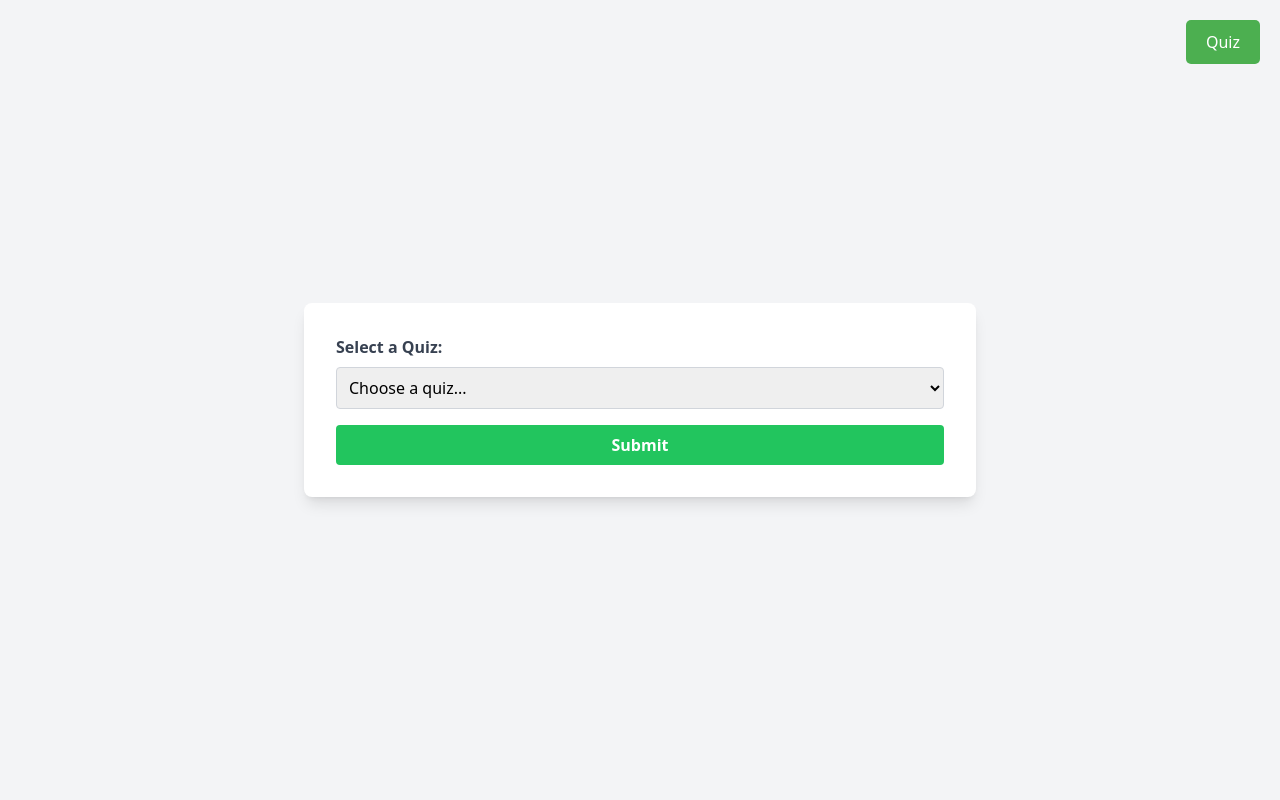
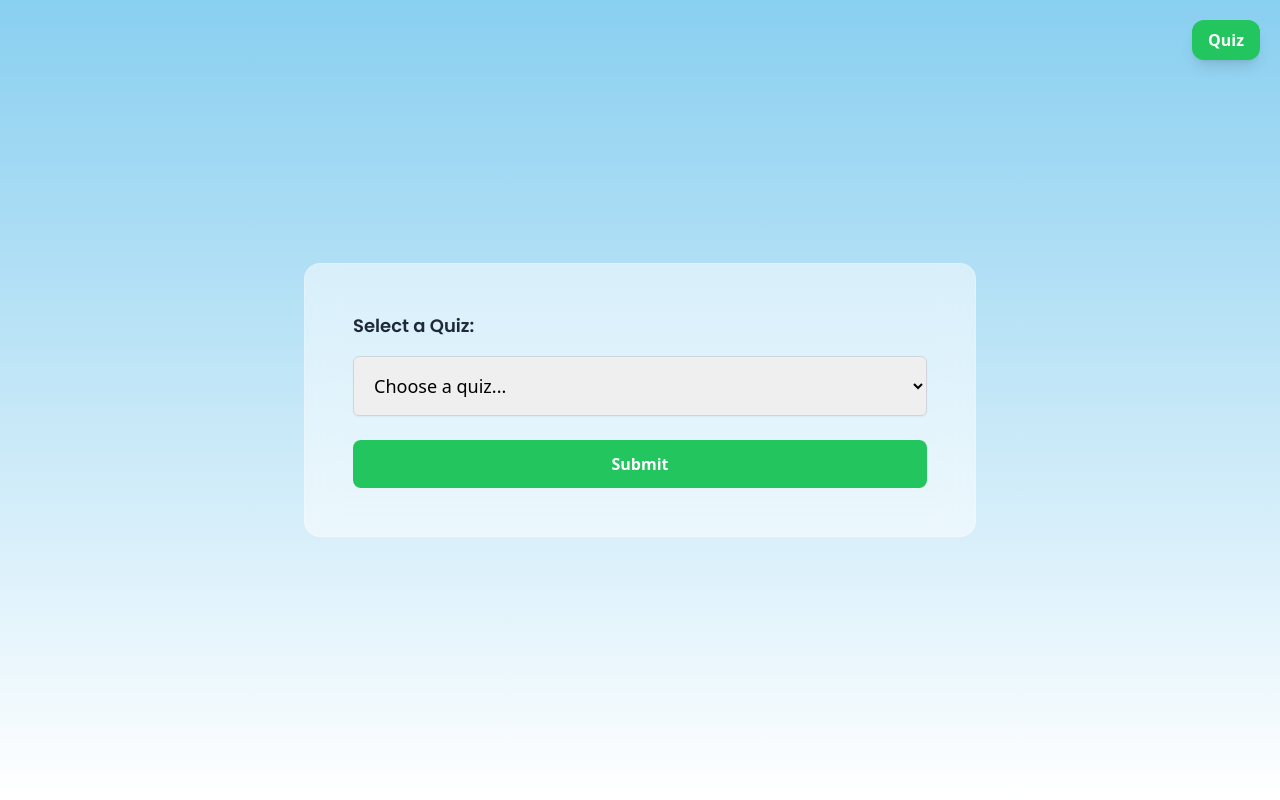
Before and after one commit to Eihentss/quizs, a PHP site: page /quiz/create in a window 1280 px wide. Run offline with PHP 8.4, Linux system fonts and the light colour scheme; the visitor is signed in with stand-in values (Sample User, id 1); data that the repository does not hold is empty; some libraries are stand-ins or nearby versions.

Commit message:
dizains
dizains

```diff
--- a/app/Views/quiz/create.php
+++ b/app/Views/quiz/create.php
@@ -1,4 +1,3 @@
-
 <?php require_once "../app/Views/Components/head.php"; ?>
 <!DOCTYPE html>
 <html lang="en">
@@ -6,20 +5,25 @@
     <meta charset="UTF-8">
     <meta name="viewport" content="width=device-width, initial-scale=1.0">
     <title>Create or Edit a Quiz</title>
+    <link href="https://fonts.googleapis.com/css2?family=Poppins:wght@400;600;700&display=swap" rel="stylesheet">
 </head>
-<body class="bg-gray-100 flex items-center justify-center min-h-screen">
+<body class="bg-gradient-to-b from-[#89CFF0] to-white min-h-screen flex items-center justify-center relative">
 
-<div class="bg-white rounded-lg shadow-lg p-8 max-w-2xl w-full">
-    <div style="position: absolute; top: 20px; right: 20px;">
+    <!-- Navigation button -->
+    <div class="absolute top-5 right-5 z-50">
         <a href="/project">
-            <button style="padding: 10px 20px; background-color: #4CAF50; color: white; border: none; border-radius: 5px; cursor: pointer;">
+            <button class="hover:scale-105 bg-green-500 hover:bg-green-700 text-white font-bold py-2 px-4 rounded-xl shadow-lg transition-transform duration-300 ease-in-out">
                 Quiz
             </button>
         </a>
     </div>
-    <form action="/quiz/store" method="POST">
-        <label for="quiz_selection" class="block text-gray-700 font-semibold mb-2">Select a Quiz:</label>
-        <select name="quiz_selection" id="quiz_selection" class="w-full p-2 border border-gray-300 rounded mb-4" required>
+
+    <!-- Form container -->
+    <div class="backdrop-filter backdrop-blur-lg bg-white/50 p-12 rounded-2xl shadow-3xl border border-white/20 w-full h-full max-w-2xl mx-auto flex flex-col items-center justify-center">
+        <form action="/quiz/store" method="POST" class="w-full">
+            <!-- Quiz selection -->
+            <label for="quiz_selection" class="block text-gray-800 font-semibold mb-4 text-lg" style="font-family: 'Poppins', sans-serif;">Select a Quiz:</label>
+            <select name="quiz_selection" id="quiz_selection" class="w-full p-4 border border-gray-300 rounded-md shadow-sm focus:outline-none focus:ring-2 focus:ring-blue-500 transition duration-300 ease-in-out text-lg mb-6">
                 <option value="">Choose a quiz...</option>
                 <?php foreach ($quizzes as $quiz): ?>
                     <option value="<?= htmlspecialchars($quiz['quiz_id']) ?>"><?= htmlspecialchars($quiz['title']) ?></option>
@@ -27,82 +31,84 @@
                 <option value="new_quiz">Create New Quiz</option>
             </select>
 
-        <div id="new-quiz-container" style="display: none;">
-            <label for="title" class="block text-gray-700 font-semibold mb-2">Quiz Title:</label>
-            <input type="text" name="title" required class="w-full p-2 border border-gray-300 rounded mb-4">
+            <!-- New quiz container -->
+            <div id="new-quiz-container" style="display: none;" class="w-full">
+                <label for="title" class="block text-gray-800 font-semibold mb-4 text-lg" style="font-family: 'Poppins', sans-serif;">Quiz Title:</label>
+                <input type="text" name="title" required class="w-full p-4 border border-gray-300 rounded-md shadow-sm mb-6 focus:outline-none focus:ring-2 focus:ring-blue-500 transition duration-300 ease-in-out">
 
-            <label for="description" class="block text-gray-700 font-semibold mb-2">Description:</label>
-            <textarea name="description" class="w-full p-2 border border-gray-300 rounded mb-4"></textarea>
+                <label for="description" class="block text-gray-800 font-semibold mb-4 text-lg" style="font-family: 'Poppins', sans-serif;">Description:</label>
+                <textarea name="description" class="w-full p-4 border border-gray-300 rounded-md shadow-sm mb-6 focus:outline-none focus:ring-2 focus:ring-blue-500 transition duration-300 ease-in-out"></textarea>
 
-            <h3 class="text-xl font-semibold mb-4">Questions</h3>
+                <h3 class="text-2xl font-semibold mb-4 text-gray-800 drop-shadow-lg" style="font-family: 'Poppins', sans-serif;">Questions</h3>
                 <div id="questions-container">
-                <div class="question mb-4 p-4 border border-gray-300 rounded">
-                    <label for="question_text[]" class="block text-gray-700 font-semibold mb-2">Question:</label>
-                    <input type="text" name="question_text[]" required class="w-full p-2 border border-gray-300 rounded mb-2">
+                    <div class="question mb-6 p-6 border border-gray-300 rounded-lg backdrop-filter backdrop-blur-md bg-white/70 shadow-sm">
+                        <label for="question_text[]" class="block text-gray-800 font-semibold mb-2 text-lg">Question:</label>
+                        <input type="text" name="question_text[]" required class="w-full p-4 border border-gray-300 rounded-md shadow-sm mb-4 focus:outline-none focus:ring-2 focus:ring-blue-500 transition duration-300 ease-in-out">
 
-                    <label class="block text-gray-700 font-semibold mb-2">Answer Options:</label>
-                    <div class="answers-container mb-2">
+                        <label class="block text-gray-800 font-semibold mb-2 text-lg">Answer Options:</label>
+                        <div class="answers-container mb-4">
+                            <!-- Correct answer -->
                             <div class="answer flex items-center mb-2">
-                            <input type="text" name="answers[0][0]" required placeholder="Correct answer" class="flex-1 p-2 border border-gray-300 rounded mr-2">
-                            <input type="hidden" name="is_correct[0]" value="0"> <!-- Marks the first answer as correct -->
+                                <input type="text" name="answers[0][0]" required placeholder="Correct answer" class="flex-1 p-4 border border-gray-300 rounded-md shadow-sm mr-2 focus:outline-none focus:ring-2 focus:ring-blue-500 transition duration-300 ease-in-out">
+                                <input type="hidden" name="is_correct[0]" value="0">
                             </div>
+                            <!-- Wrong answers -->
+                            <?php for ($i = 1; $i <= 3; $i++): ?>
                             <div class="answer flex items-center mb-2">
-                            <input type="text" name="answers[0][1]" required placeholder="Wrong answer" class="flex-1 p-2 border border-gray-300 rounded mr-2">
+                                <input type="text" name="answers[0][<?= $i ?>]" required placeholder="Wrong answer" class="flex-1 p-4 border border-gray-300 rounded-md shadow-sm mr-2 focus:outline-none focus:ring-2 focus:ring-blue-500 transition duration-300 ease-in-out">
                             </div>
-                        <div class="answer flex items-center mb-2">
-                            <input type="text" name="answers[0][2]" required placeholder="Wrong answer" class="flex-1 p-2 border border-gray-300 rounded mr-2">
-                        </div>
-                        <div class="answer flex items-center mb-2">
-                            <input type="text" name="answers[0][3]" required placeholder="Wrong answer" class="flex-1 p-2 border border-gray-300 rounded mr-2">
-                        </div>
+                            <?php endfor; ?>
                         </div>
                     </div>
                 </div>
 
-            <button type="button" id="add-question" class="bg-blue-500 text-white font-bold py-2 px-4 rounded hover:bg-blue-600 mb-4">Add Another Question</button>
+                <!-- Add another question button -->
+                <button type="button" id="add-question" class="bg-blue-500 text-white font-bold py-3 px-6 rounded-full hover:bg-blue-600 transition-transform duration-300 ease-in-out shadow-lg hover:scale-105 mb-6">
+                    Add Another Question
+                </button>
             </div>
 
-        <input type="submit" value="Submit" class="bg-green-500 text-white font-bold py-2 px-4 rounded hover:bg-green-600 w-full">
+            <!-- Submit button -->
+            <input type="submit" value="Submit" class="bg-green-500 text-white font-bold py-3 px-6 rounded-lg hover:bg-green-600 w-full transition-transform duration-300 ease-in-out hover:scale-105">
         </form>
     </div>
 
+    <!-- JavaScript -->
     <script>
         const quizSelection = document.getElementById('quiz_selection');
         const newQuizContainer = document.getElementById('new-quiz-container');
 
+        // Toggle new quiz form visibility
         quizSelection.addEventListener('change', function() {
             newQuizContainer.style.display = this.value === 'new_quiz' ? 'block' : 'none';
         });
 
         let questionCount = 1;
+
+        // Add another question dynamically
         document.getElementById('add-question').addEventListener('click', function() {
             const container = document.getElementById('questions-container');
             const questionHTML = `
-        <div class="question mb-4 p-4 border border-gray-300 rounded">
-            <label for="question_text[]" class="block text-gray-700 font-semibold mb-2">Question:</label>
-            <input type="text" name="question_text[]" required class="w-full p-2 border border-gray-300 rounded mb-2">
+            <div class="question mb-6 p-6 border border-gray-300 rounded-lg backdrop-filter backdrop-blur-md bg-white/70 shadow-sm">
+                <label for="question_text[]" class="block text-gray-800 font-semibold mb-2 text-lg">Question:</label>
+                <input type="text" name="question_text[]" required class="w-full p-4 border border-gray-300 rounded-md shadow-sm mb-4 focus:outline-none focus:ring-2 focus:ring-blue-500 transition duration-300 ease-in-out">
 
-            <label class="block text-gray-700 font-semibold mb-2">Answer Options:</label>
-            <div class="answers-container mb-2">
+                <label class="block text-gray-800 font-semibold mb-2 text-lg">Answer Options:</label>
+                <div class="answers-container mb-4">
                     <div class="answer flex items-center mb-2">
-                    <input type="text" name="answers[${questionCount}][0]" required placeholder="Correct answer" class="flex-1 p-2 border border-gray-300 rounded mr-2">
-                    <input type="hidden" name="is_correct[${questionCount}]" value="0"> <!-- Marks the first answer as correct -->
+                        <input type="text" name="answers[${questionCount}][0]" required placeholder="Correct answer" class="flex-1 p-4 border border-gray-300 rounded-md shadow-sm mr-2 focus:outline-none focus:ring-2 focus:ring-blue-500 transition duration-300 ease-in-out">
+                        <input type="hidden" name="is_correct[${questionCount}]" value="0">
                     </div>
+                    <?php for ($i = 1; $i <= 3; $i++): ?>
                     <div class="answer flex items-center mb-2">
-                    <input type="text" name="answers[${questionCount}][1]" required placeholder="Wrong answer" class="flex-1 p-2 border border-gray-300 rounded mr-2">
+                        <input type="text" name="answers[${questionCount}][<?= $i ?>]" required placeholder="Wrong answer" class="flex-1 p-4 border border-gray-300 rounded-md shadow-sm mr-2 focus:outline-none focus:ring-2 focus:ring-blue-500 transition duration-300 ease-in-out">
                     </div>
-                <div class="answer flex items-center mb-2">
-                    <input type="text" name="answers[${questionCount}][2]" required placeholder="Wrong answer" class="flex-1 p-2 border border-gray-300 rounded mr-2">
-                </div>
-                <div class="answer flex items-center mb-2">
-                    <input type="text" name="answers[${questionCount}][3]" required placeholder="Wrong answer" class="flex-1 p-2 border border-gray-300 rounded mr-2">
-                </div>
+                    <?php endfor; ?>
                 </div>
             </div>`;
             container.insertAdjacentHTML('beforeend', questionHTML);
             questionCount++;
         });
     </script>
-
 </body>
 </html>
```
Lines whose indentation alone changed are shown as unchanged.
